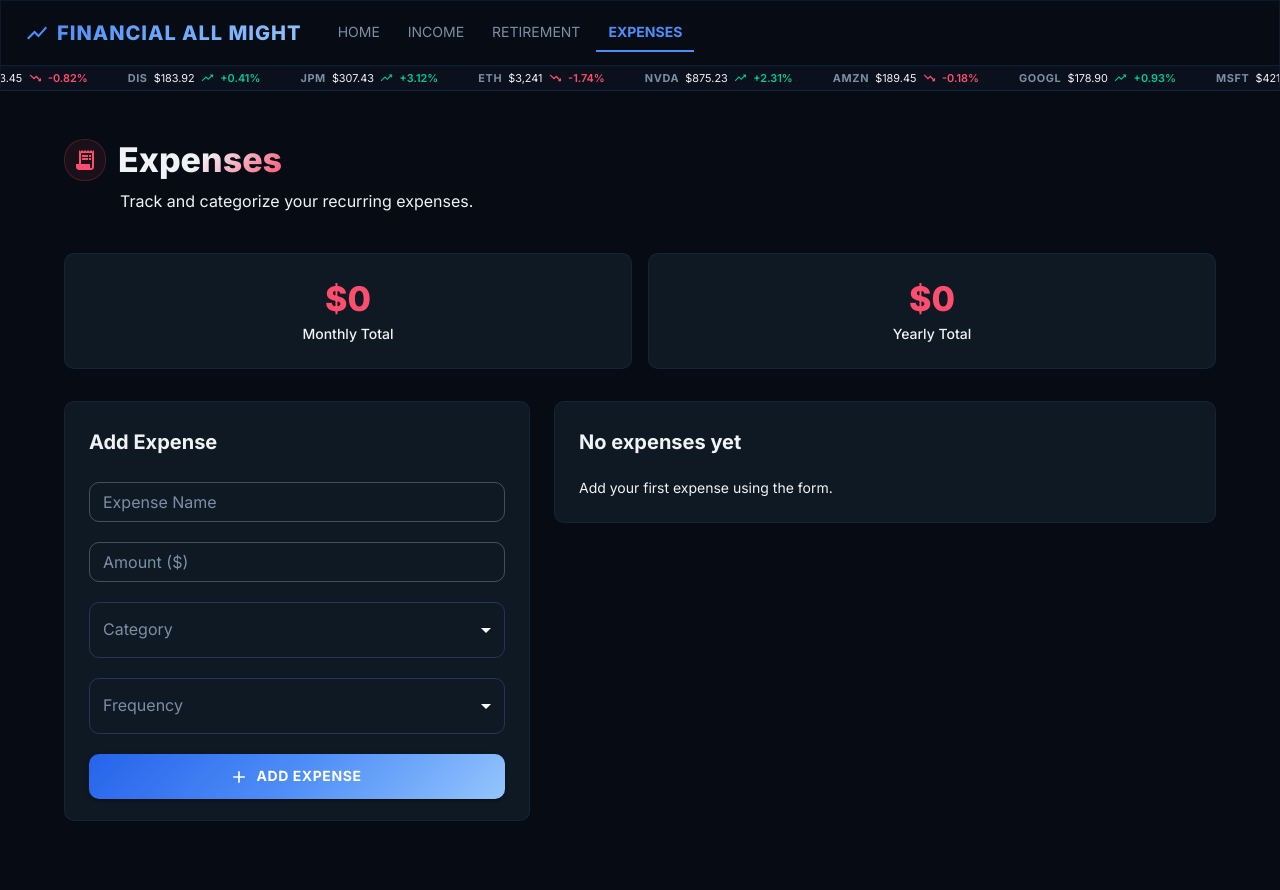
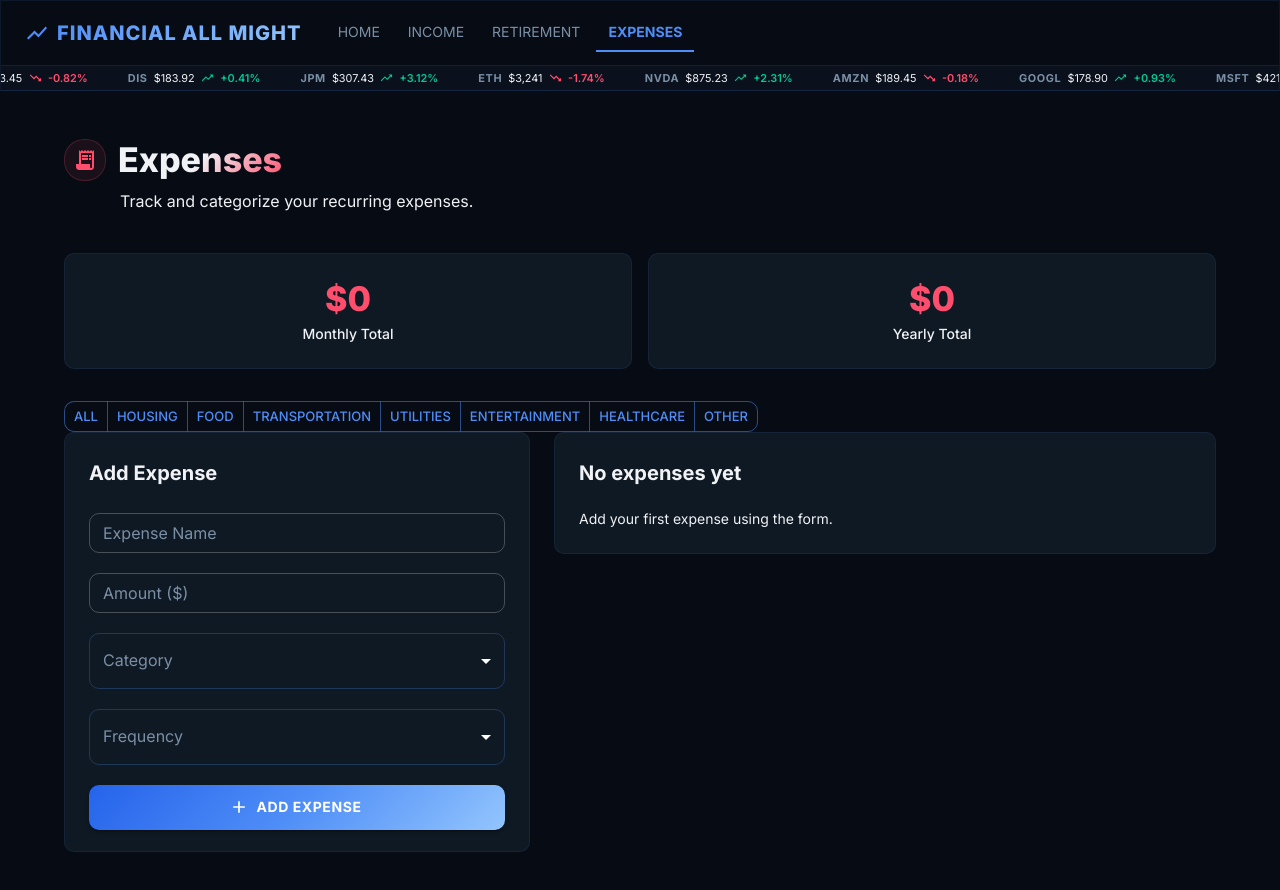
Before and after one commit to josejesusgarciajr/FinancialAllMight, a React (Vite) app: page /expenses in a window 1280 px wide. Shown: the top 890 px of the page. Before the commit the page ends 869 px from the top, so only its background shows below. Built offline with nearby package versions, Linux system fonts and the light colour scheme.

Commit message:
Expenses By Category

```diff
--- a/src/pages/Expenses.tsx
+++ b/src/pages/Expenses.tsx
@@ -1,6 +1,8 @@
 // material ui
 import {
     Box,
+    Button,
+    ButtonGroup,
     Container,
     Grid,
     Paper,
@@ -12,16 +14,19 @@ import ReceiptLongIcon from '@mui/icons-material/ReceiptLong'
 // finances
 import { useFinance } from '../context/FinanceContext'
 import { AddExpenseForm } from '../components/Expenses/AddExpenseForm'
+import { ExpenseList } from '../components/Expenses/ExpenseList'
 import type { ExpenseCategory, Frequency } from '../types/expense'
 import { toMonthly } from '../utils/expenses'
 
 // react
-import { ExpenseList } from '../components/Expenses/ExpenseList'
+import { useState, useMemo } from 'react'
 
 const FORM_HEIGHT = 420;
+const categories = ['All', 'housing', 'food', 'transportation', 'utilities', 'entertainment', 'healthcare', 'other']
 
 export const Expenses = () => {
     const { expenses, addExpense, removeExpense, updateExpense, activeExpense, setActiveExpense } = useFinance()
+    const [category, setCategory] = useState<ExpenseCategory | 'All'>('All');
 
     const totalMonthly = expenses.reduce((sum, e) => sum + toMonthly(e.amount, e.frequency), 0)
     const totalYearly  = totalMonthly * 12
@@ -35,6 +40,16 @@ export const Expenses = () => {
 
         addExpense({ id: crypto.randomUUID(), name, amount, frequency, category })
     }
+
+    const expensesByCategory = useMemo(() => {
+        return (
+            expenses.filter((expense) => {
+                return (
+                    expense.category === category || category === 'All'
+                )
+            })
+        )
+    }, [category, expenses])
 
     return (
         <Container maxWidth="lg" sx={{ py: { xs: 4, md: 6 } }}>
@@ -88,6 +103,20 @@ export const Expenses = () => {
                 </Grid>
             </Grid>
 
+            {/* Categories Options */}
+            <ButtonGroup size="small" aria-label="Small button group">
+                {categories.map((category) => {
+                    return (
+                        <Button
+                            value={category}
+                            onClick={() => setCategory(category as ExpenseCategory)}
+                        >
+                            {category}
+                        </Button>
+                    )
+                })}
+            </ButtonGroup>
+
             {/* Form + List */}
             <Grid container spacing={3} sx={{ alignItems: 'flex-start' }}>
 
@@ -99,7 +128,7 @@ export const Expenses = () => {
                 {/* Expense List */}
                 <Grid size={{ xs: 12, md: 7 }} sx={{ display: 'flex' }}>
                     <ExpenseList
-                        expenses={expenses}
+                        expenses={expensesByCategory}
                         setActiveExpense={setActiveExpense}
                         removeExpense={removeExpense}
                         maxHeight={FORM_HEIGHT}
```
